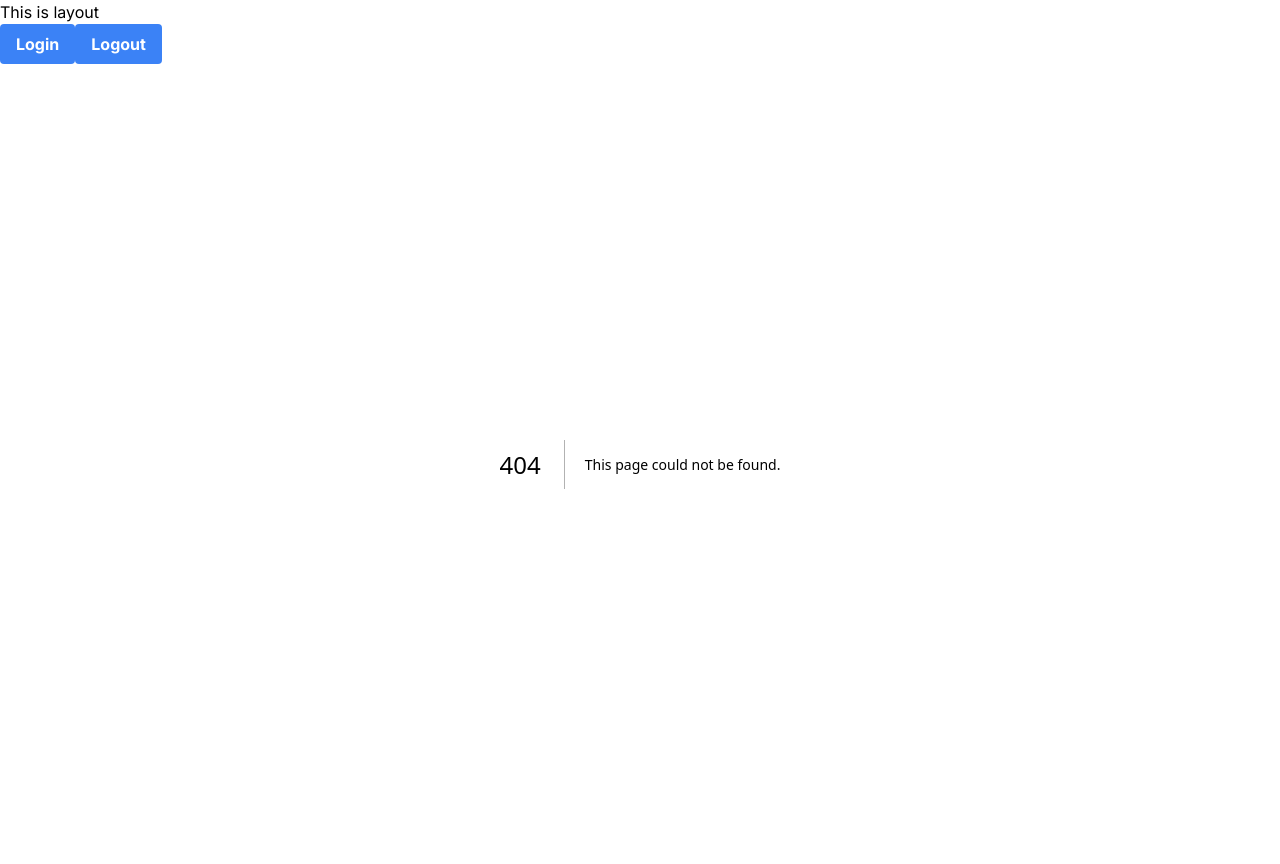
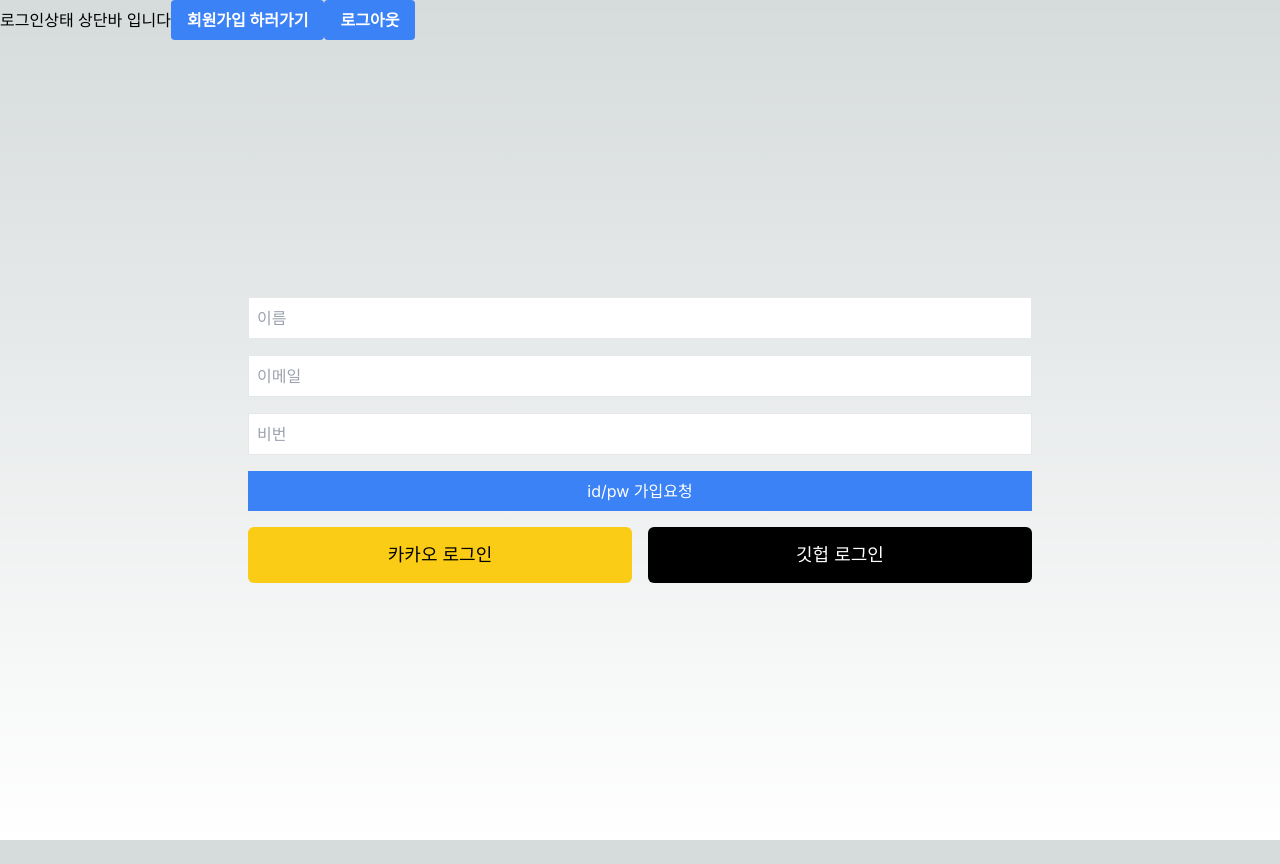
Before and after one commit to Joong-Sunny/Veil, a Next.js app: page /register in a window 1280 px wide. Before the commit this address had no page. After the commit the page ends 840 px from the top, so only its background shows below. Built offline with nearby package versions, Linux system fonts and the light colour scheme.

Commit message:
🚀register page

```diff
--- a/src/app/components/LoginButton.tsx
+++ b/src/app/components/LoginButton.tsx
@@ -1,19 +1,22 @@
 'use client';
 
-import {signIn, signOut} from "next-auth/react";
+import { signOut} from "next-auth/react";
+import Link from "next/link";
 
 const LoginButton = () => {
+
     return (
         <div>
-          <button
-            onClick={() => {signIn()}}
-            className='bg-blue-500 hover:bg-blue-700 text-white font-bold py-2 px-4 rounded '>
-            Login
-          </button>
+          <Link href="/register">
+            <button
+              className='bg-blue-500 hover:bg-blue-700 text-white font-bold py-2 px-4 rounded '>
+              회원가입 하러가기
+            </button>
+          </Link>
           <button
             onClick={() => {signOut()}}
             className='bg-blue-500 hover:bg-blue-700 text-white font-bold py-2 px-4 rounded '>
-            Logout
+            로그아웃
           </button>
         </div>
     );
--- a/src/app/layout.tsx
+++ b/src/app/layout.tsx
@@ -18,8 +18,8 @@ export default function RootLayout({
   return (
     <html lang="en">
       <body className={inter.className}>
-      <div>
-        <span> This is layout</span>
+      <div className="flex items-center">
+        <span> 로그인상태 상단바 입니다</span>
         <LoginButton></LoginButton>
       </div>
       {children}
--- /dev/null
+++ b/src/app/register/page.tsx
@@ -0,0 +1,56 @@
+'use client';
+
+import {signIn, signOut} from "next-auth/react";
+
+export default function Register() {
+  return (
+    <div className="flex h-screen justify-center items-center">
+      <div> {/* Wrapper for the form and social buttons */}
+        <form
+          method="POST"
+          action="/api/auth/signup"
+          className="flex flex-col space-y-4"
+        >
+          <input
+            name="name"
+            type="text"
+            placeholder="이름"
+            className="border p-2"
+          />
+          <input
+            name="email"
+            type="text"
+            placeholder="이메일"
+            className="border p-2"
+          />
+          <input
+            name="password"
+            type="password"
+            placeholder="비번"
+            className="border p-2"
+          />
+          <button
+            type="submit"
+            className="bg-blue-500 text-white p-2"
+          >
+            id/pw 가입요청
+          </button>
+        </form>
+        <div className="flex flex-row justify-center space-x-4 mt-4"> {/* Container for social buttons */}
+          <button
+            className="bg-yellow-400 border-2 border-transparent rounded-md text-lg p-3 w-96"
+            onClick={() => signIn("kakao")}
+          >
+            카카오 로그인
+          </button>
+          <button
+            className="bg-black text-white border-2 border-transparent rounded-md text-lg p-3 w-96"
+            onClick={() => signIn("github")}
+          >
+            깃헙 로그인
+          </button>
+        </div>
+      </div>
+    </div>
+  )
+}
```
